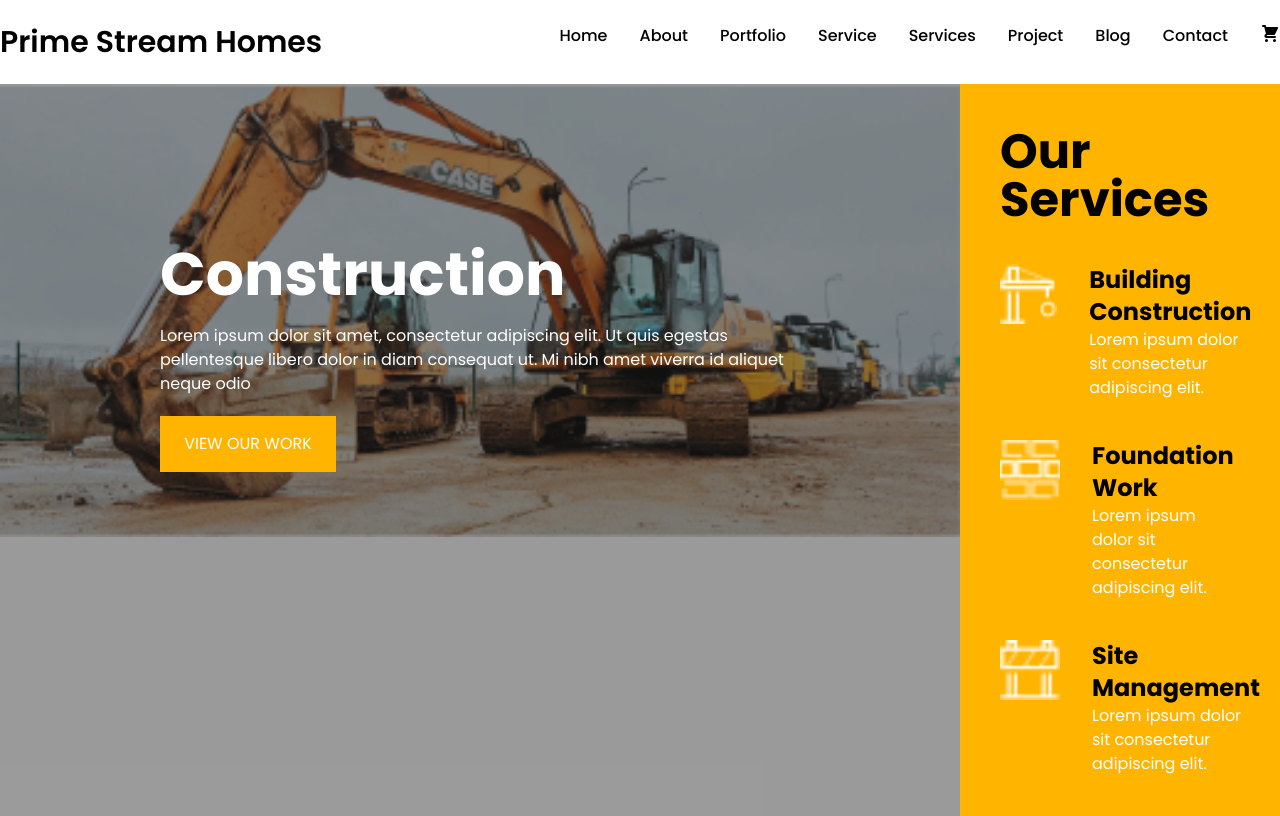
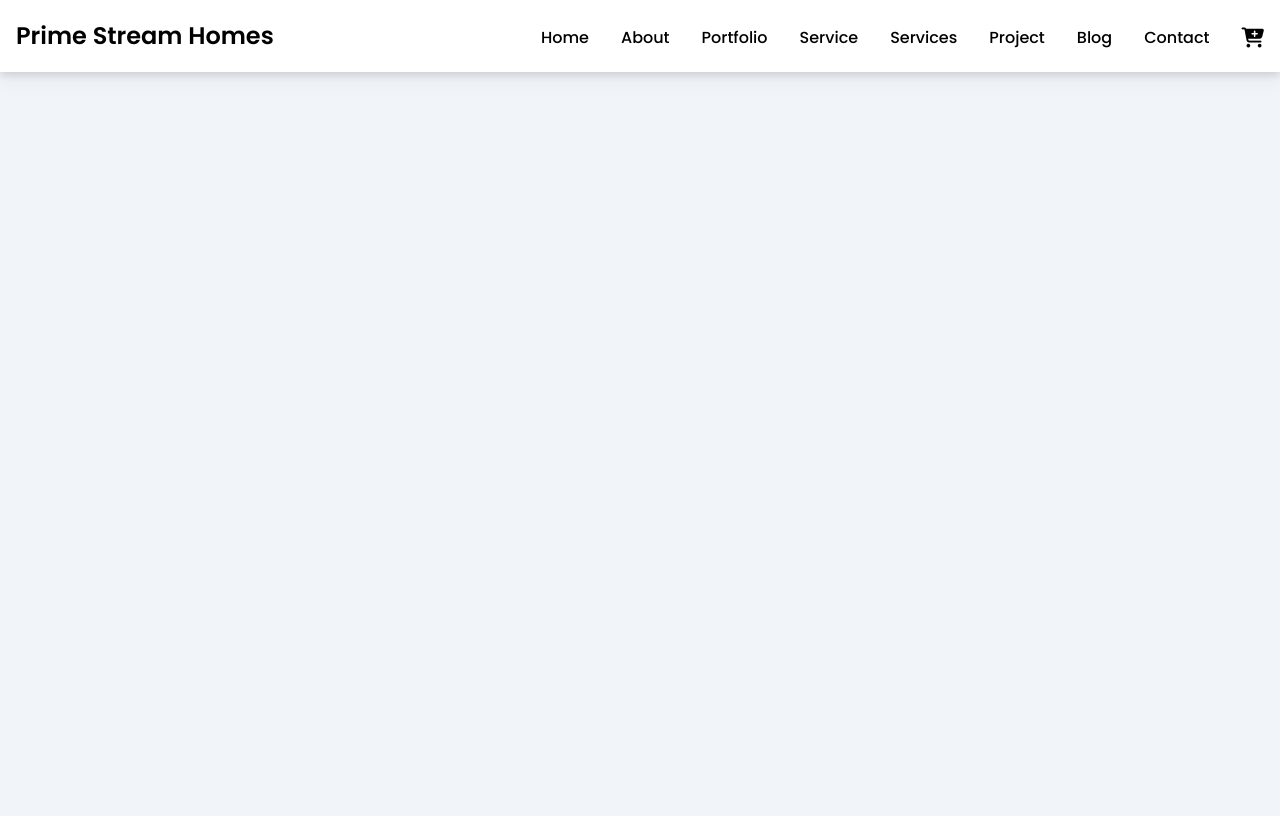
Before and after one commit to mdhamimulhaque/Prime-Stream-Homes, a website: page index.html in a window 1280 px wide. Drawn offline with Linux system fonts and the light colour scheme.

Commit message:
header done

```diff
--- a/index.html
+++ b/index.html
@@ -10,85 +10,45 @@
     <link rel="preconnect" href="https://fonts.googleapis.com">
     <link rel="preconnect" href="https://fonts.gstatic.com" crossorigin>
     <link href="https://fonts.googleapis.com/css2?family=Poppins:wght@400;500;600;700&display=swap" rel="stylesheet">
+    <!-- font awesome -->
+    <script src="https://kit.fontawesome.com/448403bc71.js" crossorigin="anonymous"></script>
     <!-- tailwind css -->
     <link rel="stylesheet" href="./public/main.css">
 </head>
 
-<body>
-    <header class="header_containe ">
+<body class="bg-slate-100">
+    <header class="header_containe bg-white drop-shadow-lg ">
         <!-- navbar section start-->
-        <section class="navbar_area flex justify-between py-6 container mx-auto ">
+        <section class="navbar_area flex justify-between py-5 container mx-auto px-3 md:px-4">
             <div class="brand">
-                <h2 class="font-semibold text-3xl">Prime Stream Homes</h2>
+                <h2 class="font-semibold text-2xl">Prime Stream Homes</h2>
             </div>
             <!-- navbar -->
-            <nav class="nav_items_area text-base font-medium flex gap-x-8">
-                <ul class="flex gap-x-8">
-                    <li class="list-none transition-all duration-500 hover:text-yellow-300"><a href="#"
-                            class="no-underline">Home</a></li>
-                    <li class="list-none transition-all duration-500 hover:text-yellow-300"><a href="#"
-                            class="no-underline">About</a></li>
-                    <li class="list-none transition-all duration-500 hover:text-yellow-300"><a href="#"
-                            class="no-underline">Portfolio</a></li>
-                    <li class="list-none transition-all duration-500 hover:text-yellow-300"><a href="#"
-                            class="no-underline">Service</a></li>
-                    <li class="list-none transition-all duration-500 hover:text-yellow-300"><a href="#"
-                            class="no-underline">Services</a></li>
-                    <li class="list-none transition-all duration-500 hover:text-yellow-300"><a href="#"
-                            class="no-underline">Project</a></li>
-                    <li class="list-none transition-all duration-500 hover:text-yellow-300"><a href="#"
-                            class="no-underline">Blog</a></li>
-                    <li class="list-none transition-all duration-500 hover:text-yellow-300"><a href="#"
-                            class="no-underline">Contact</a></li>
-                </ul>
-                <div class="cart_box">
-                    <svg xmlns="http://www.w3.org/2000/svg" class="h-5 w-5" viewBox="0 0 20 20" fill="currentColor">
-                        <path
-                            d="M3 1a1 1 0 000 2h1.22l.305 1.222a.997.997 0 00.01.042l1.358 5.43-.893.892C3.74 11.846 4.632 14 6.414 14H15a1 1 0 000-2H6.414l1-1H14a1 1 0 00.894-.553l3-6A1 1 0 0017 3H6.28l-.31-1.243A1 1 0 005 1H3zM16 16.5a1.5 1.5 0 11-3 0 1.5 1.5 0 013 0zM6.5 18a1.5 1.5 0 100-3 1.5 1.5 0 000 3z" />
-                    </svg>
-                </div>
-            </nav>
+            <div class="nav_list mt-1 hidden lg:block">
+                <nav class="nav_items_area text-base font-medium flex gap-x-8 items-center">
+                    <ul class="flex lg:gap-x-6 xl:gap-x-8">
+                        <li class="nav-item"><a href="#" class="no-underline">Home</a></li>
+                        <li class="nav-item"><a href="#" class="no-underline">About</a></li>
+                        <li class="nav-item"><a href="#" class="no-underline">Portfolio</a></li>
+                        <li class="nav-item"><a href="#" class="no-underline">Service</a></li>
+                        <li class="nav-item"><a href="#" class="no-underline">Services</a></li>
+                        <li class="nav-item"><a href="#" class="no-underline">Project</a></li>
+                        <li class="nav-item"><a href="#" class="no-underline">Blog</a></li>
+                        <li class="nav-item"><a href="#" class="no-underline">Contact</a></li>
+                    </ul>
+                    <div class="cart_box text-xl">
+                        <i class="fa-solid fa-cart-plus"></i>
+                    </div>
+                </nav>
+            </div>
+
+            <!-- hand berger menu -->
+            <div class="responsive_menu flex items-center text-xl lg:hidden">
+                <i class="fa-solid fa-bars"></i>
+            </div>
         </section>
         <!-- navbar section end-->
-        <!-- top banner section start-->
-        <section class="top_banner_area grid grid-cols-4 ">
-            <div class="banner_img_area relative col-span-3">
-                <img class="w-full " src="./img/banner.png" alt="">
-            </div>
-            <!-- banner text -->
-            <div class="banner_img_text text-white absolute lg:mt-40 lg:ml-40 lg:w-1/2">
-                <h2 class="text-6xl font-bold mb-5">Construction</h2>
-                <p class="mb-5">Lorem ipsum dolor sit amet, consectetur adipiscing elit. Ut quis egestas pellentesque
-                    libero
-                    dolor in diam consequat ut. Mi nibh amet viverra id aliquet neque odio</p>
-                <button class="btn_1 w-44 h-14 bg-primary">VIEW OUR WORK</button>
-            </div>
-            <!-- servide section -->
-            <aside class="our_services bg-primary">
-                <h2 class="section_title font-bold text-5xl mt-3 mb-5 mt-11 mx-10">Our Services</h2>
-                <div class="service_item_box flex gap-x-8 mx-10 my-10">
-                    <img class="object-cover" src="./img/g-2.png" alt="">
-                    <div class="service_text_box">
-                        <div class="subtitle font-bold text-2xl">Building Construction</div>
-                        <p class="text-white">Lorem ipsum dolor sit consectetur adipiscing elit.</p>
-                    </div>
-                </div>
-                <div class="service_item_box flex gap-x-8 mx-10 my-10">
-                    <img class="object-cover" src="./img/g-1.png" alt="">
-                    <div class="service_text_box">
-                        <div class="subtitle font-bold text-2xl">Foundation Work</div>
-                        <p class="text-white">Lorem ipsum dolor sit consectetur adipiscing elit.</p>
-                    </div>
-                </div>
-                <div class="service_item_box flex gap-x-8 mx-10 my-10">
-                    <img class="object-cover" src="./img/g-3.png" alt="">
-                    <div class="service_text_box">
-                        <div class="subtitle font-bold text-2xl">Site Management</div>
-                        <p class="text-white">Lorem ipsum dolor sit consectetur adipiscing elit.</p>
-                    </div>
-                </div>
-            </aside>
-        </section>
+
         <!-- top banner section end-->
     </header>
 
--- a/src/style.css
+++ b/src/style.css
@@ -4,23 +4,9 @@
 
 
 *{
-    margin: 0;
-    padding: 0;
-    box-sizing: border-box;
     font-family: 'Poppins', sans-serif;
 }
 
-.banner_img_area::after{
-    content: "";
-    position: absolute;
-    width: 100%;
-    height: 100%;
-    background-color: #1f1f1f72;
-    left: 0;
-    top: 0;
+.nav-item{
+    @apply list-none transition-all duration-500 hover:text-yellow-300
 }
-
-.service_item_box img{
-    width: 60px;
-    height: 60px;
-}
```
Also changed, not shown: public/main.css.
